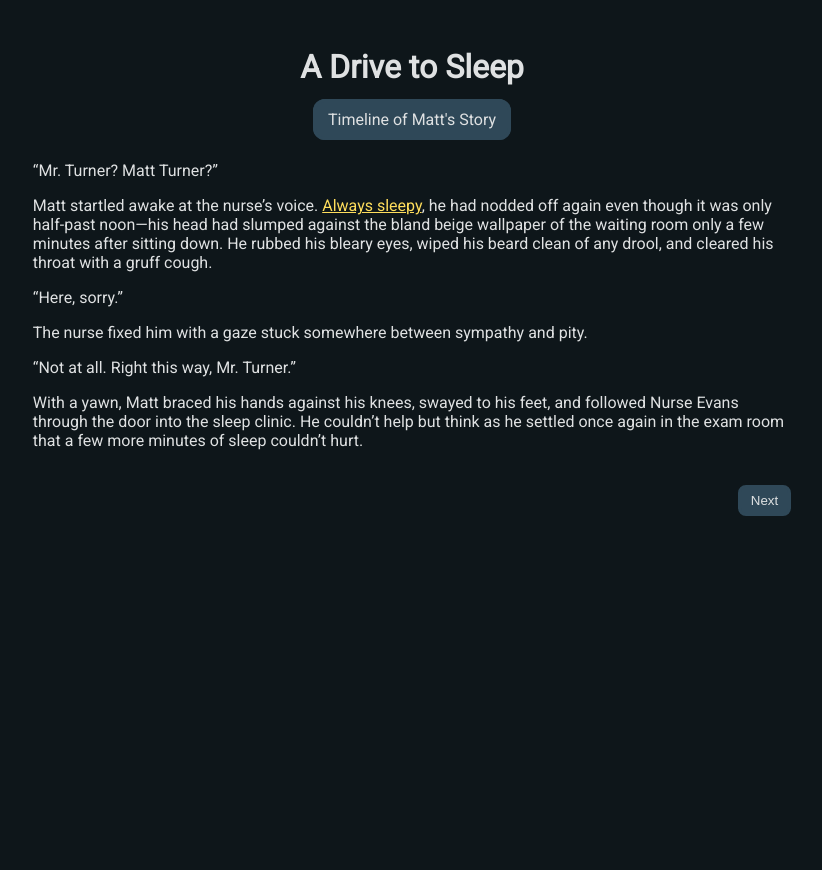
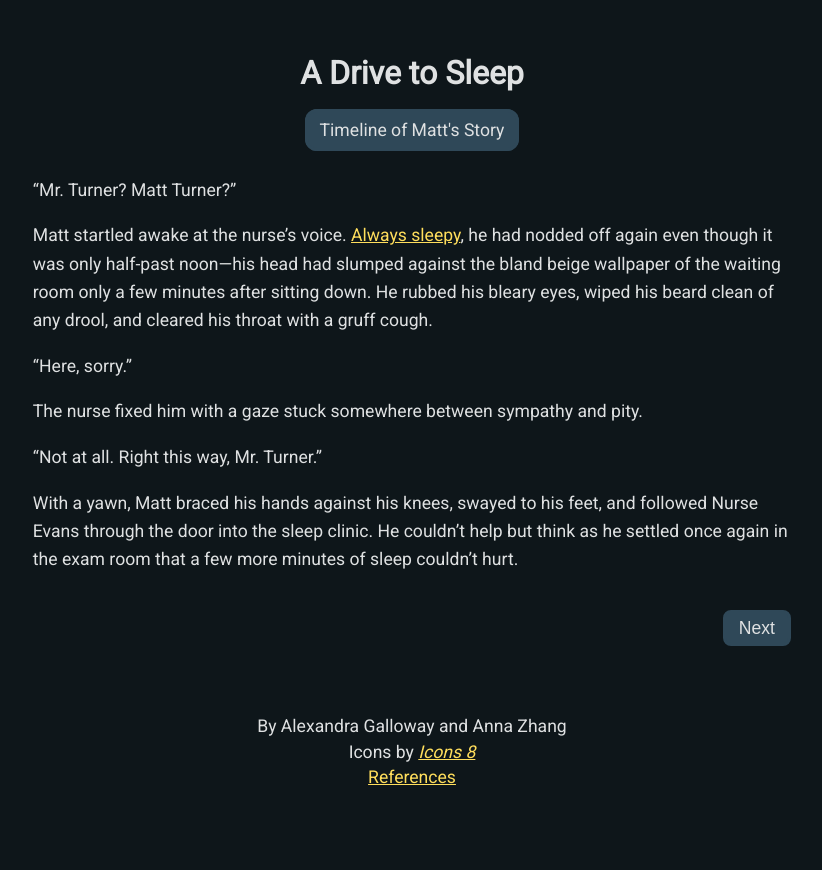
Before and after one commit to anna-zhang/insomnia, a PHP site: page /story.html in a window 1280 px wide. Shown: the whole page, without its empty margins (228-1050 px from the left). Before the commit the page ends 516 px from the top, so only its background shows below. Run offline with PHP 8.4, Linux system fonts and the light colour scheme.

Commit message:
add footer to timeline and story

```diff
--- a/InsomniaStory/style.css
+++ b/InsomniaStory/style.css
@@ -5,7 +5,7 @@
 
 body {
 	font-family: 'Roboto', sans-serif;
-	color: #fff;
+	color: #DFE1E2;
 	font-size: 14px;
 }
 
--- a/story.html
+++ b/story.html
@@ -3,7 +3,7 @@
     <head>
         <meta charset="UTF-8">
         <meta name="viewport" content="width=device-width, initial-scale=1.0">
-        <title>Matt's Story</title>
+        <title>Insomnia | Story</title>
         <!-- fonts -->
         <link rel="preconnect" href="https://fonts.gstatic.com">
         <link href="https://fonts.googleapis.com/css2?family=Open+Sans&family=Roboto&display=swap" rel="stylesheet">
@@ -16,14 +16,24 @@
                 background: #0E161A;
                 font-family: 'Roboto', sans-serif;
                 color: #DFE1E2;
-
+                line-height: 1.6;
+            }
+            p, button
+            {
+                font-size: 1.1rem;
             }
             a {
                 color: #FFDE5C;
+                font-size: 1.1rem;
             }
             tspan
             {
                 font-family: 'Open Sans', sans-serif;
+            }
+            footer {
+                color: #DFE1E2;
+                line-height: 0.5rem;
+                font-size: 1.1rem;
             }
             /* Extra large devices (large laptops and desktops, 1200px and up) */
             @media only screen and (min-width: 1200px) {
@@ -48,7 +58,7 @@
     </head>
     <body onkeydown="changePages(event)">
         <div id="menu" style="padding-top: 1.5%; text-align: center;">
-            <h1 style="color: #DFE1E2; margin-bottom: 0.75em;">A Drive to Sleep</h1>
+            <h1 style="color: #DFE1E2; margin-bottom: 0.5em;">A Drive to Sleep</h1>
             <a href="index.html" rel="noopener noreferrer" style="color: #DFE1E2; border: #2F4858; border-width: 0.2rem; padding: 0.5rem 0.75rem; border-style: solid; border-radius: 0.75rem; text-decoration: none; background-color: #2F4858;">Timeline of Matt's Story</a>
         </div>
         <div id="story" style="margin-top: 2em;">
@@ -145,6 +155,11 @@
 
             </div>
         </div>
+        <footer style="padding-top: 1.5%; text-align: center; padding-bottom: 5%;">
+            <p>By Alexandra Galloway and Anna Zhang</p>
+            <p>Icons by <cite><a href="https://icons8.com/" target="_blank" rel="noopener noreferrer">Icons 8</a></cite></p>
+            <p><a href="references.html">References</a></p>
+        </footer>
         <script src="storycontrols.js"></script>
     </body>
 </html>
```
Also changed, not shown: index.html (+19 -6 lines).
